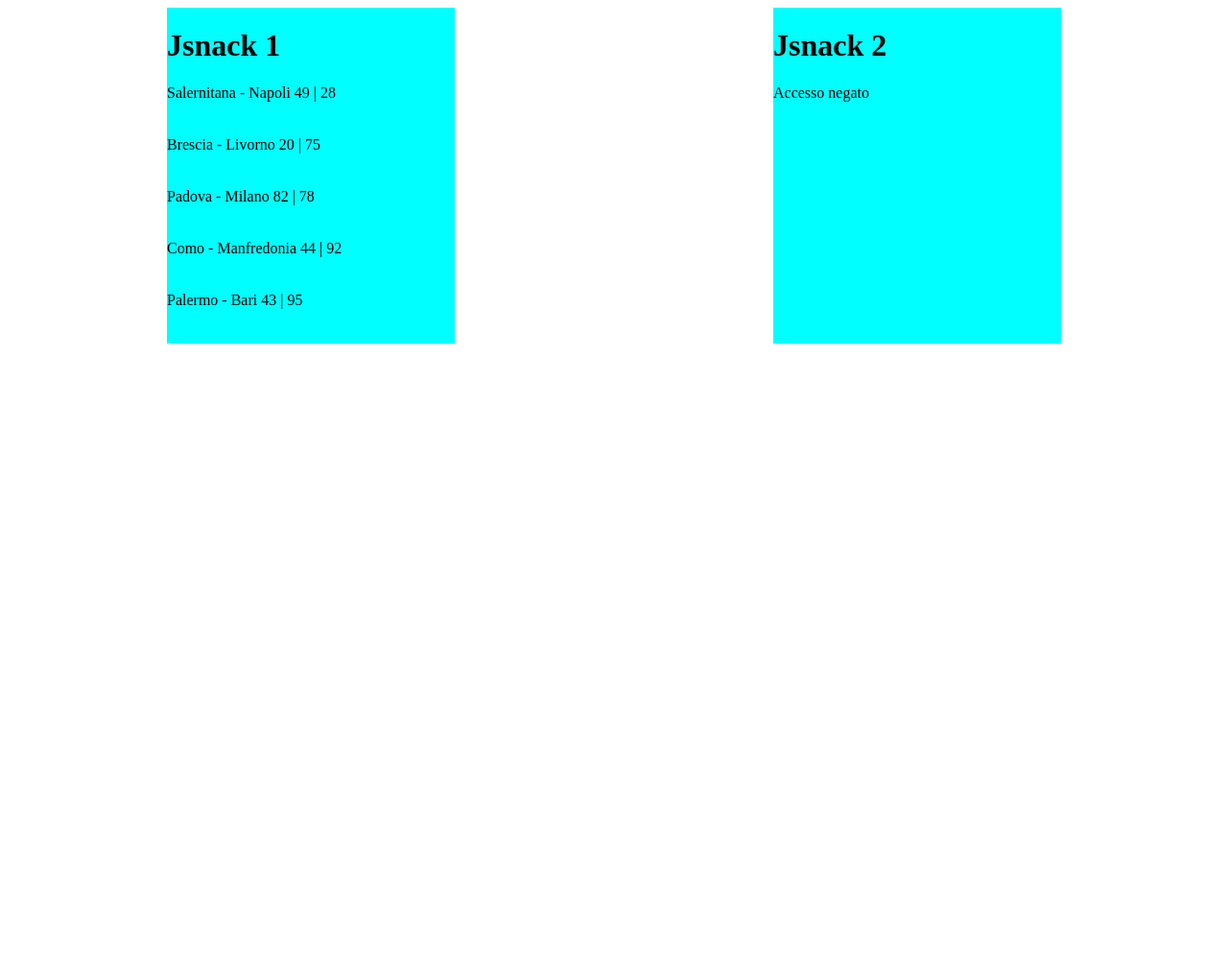
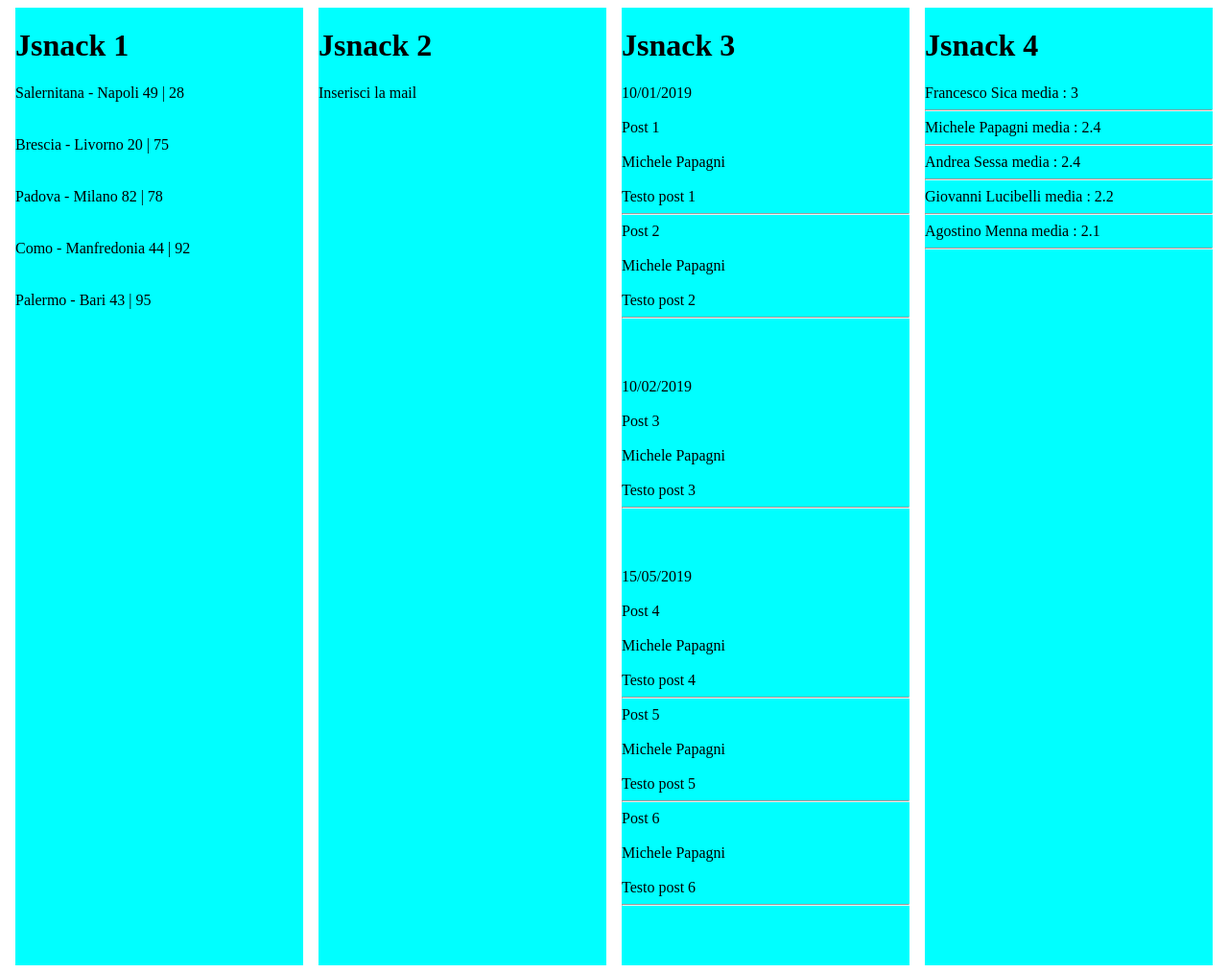
Before and after one commit to frankyfloy/php-snacks-b1, a PHP site: page /?name=1 in a window 1280 px wide. Shown: the whole page at 96% size. Before the commit the page ends 358 px from the top, so only its background shows below. Run offline with PHP 8.4, Linux system fonts and the light colour scheme; data that the repository does not hold is empty.

Commit message:
Terminato

```diff
--- a/index.php
+++ b/index.php
@@ -1,52 +1,121 @@
-<!-- Jsnack 1 DATE-->
+
 <?php
-    $partite = array(
-        array(
+    // Jsnack 1 DATE
+    $partite = [
+        [
             'homeTeam' => 'Salernitana',
             'teamAway' =>'Napoli',
             'score_homeTeam' => rand(0, 100),
             'homeTeam_teamAway' => rand(0, 100)
-        ),
-        array(
+        ],
+        [
             'homeTeam' => 'Brescia',
             'teamAway' =>'Livorno',
             'score_homeTeam' => rand(0, 100),
             'homeTeam_teamAway' => rand(0, 100)
-        ),
-        array(
+        ],
+        [
             'homeTeam' => 'Padova',
             'teamAway' =>'Milano',
             'score_homeTeam' => rand(0, 100),
             'homeTeam_teamAway' => rand(0, 100)
-        ),
-        array(
+        ],
+        [
             'homeTeam' => 'Como',
             'teamAway' =>'Manfredonia',
             'score_homeTeam' => rand(0, 100),
             'homeTeam_teamAway' => rand(0, 100)
-        ),
-        array(
+        ],
+        [
             'homeTeam' => 'Palermo',
             'teamAway' =>'Bari',
             'score_homeTeam' => rand(0, 100),
             'homeTeam_teamAway' => rand(0, 100)
-        )
-    );
+        ]
+    ];
 
-
+    // Jsnack 2 DATE
     $name = $_GET['name'];
     $mail = $_GET['mail'];
-    $age = (int) $_GET['age'];
+    $age = $_GET['age'];
     $auth = "Inserisci la mail";
 
 
+    // Jsnack 3 DATE
+    $posts = [
+
+        '10/01/2019' => [
+            [
+                'title' => 'Post 1',
+                'author' => 'Michele Papagni',
+                'text' => 'Testo post 1'
+            ],
+            [
+                'title' => 'Post 2',
+                'author' => 'Michele Papagni',
+                'text' => 'Testo post 2'
+            ],
+        ],
+        '10/02/2019' => [
+            [
+                'title' => 'Post 3',
+                'author' => 'Michele Papagni',
+                'text' => 'Testo post 3'
+            ]
+        ],
+        '15/05/2019' => [
+            [
+                'title' => 'Post 4',
+                'author' => 'Michele Papagni',
+                'text' => 'Testo post 4'
+            ],
+            [
+                'title' => 'Post 5',
+                'author' => 'Michele Papagni',
+                'text' => 'Testo post 5'
+            ],
+            [
+                'title' => 'Post 6',
+                'author' => 'Michele Papagni',
+                'text' => 'Testo post 6'
+            ]
+        ],
+    ];
+
+    // Jsnack 4 DATE
+    $classe28 = [
+        [
+            'nome' => 'Francesco',
+            'cognome' => 'Sica',
+            'voti' => [3,3,3,3,3,3,3,3,3,3]
+        ],
+        [
+            'nome' => 'Michele',
+            'cognome' => 'Papagni',
+            'voti' => [3,2,3,1,3,3,2,3,1,3]
+        ],
+        [
+            'nome' => 'Andrea',
+            'cognome' => 'Sessa',
+            'voti' => [1,3,1,3,3,2,3,3,2,3]
+        ],
+        [
+            'nome' => 'Giovanni',
+            'cognome' => 'Lucibelli',
+            'voti' => [3,2,3,2,3,1,1,3,3,1]
+        ],
+        [
+            'nome' => 'Agostino',
+            'cognome' => 'Menna',
+            'voti' => [2,1,3,3,1,3,1,3,3,1]
+        ],
+    ];
 ?>
 
 
-<!-- Jsnack 2 DATE-->
-
 <div style="display: flex; justify-content: space-around;">
 
+    <!-- Jsnack 1 -->
     <div style="background-color: cyan; color: black; width: 300px;">
         <h1>Jsnack 1</h1>
         <?php
@@ -59,21 +128,53 @@
         }?>
     </div>
 
-
+    <!-- Jsnack 2 DATE -->
     <div style="background-color: cyan; color: black; width: 300px;">
         <h1>Jsnack 2</h1>
         <?php
             if (strlen($name) > 3 &&
-                strpos($mail,".") > 0 &&
-                strpos($mail,"@") > 0 &&
-                is_int($age)){
+                strpos($mail,".") &&
+                strpos($mail,"@") &&
+                is_numeric($age)){
+
                 $auth = "Accesso riuscito";
+                echo 'email : '.$mail.'<br><br><br>'.$auth;
+                // echo $auth;
+
+            }elseif (strlen($mail) == false) {
                 echo $auth;
-
             }else {
                 $auth = "Accesso negato";
                 echo $auth;
             }
         ?>
     </div>
+
+    <!-- Jsnack 3 DATE -->
+    <div style="background-color: cyan; color: black; width: 300px;">
+        <h1>Jsnack 3</h1>
+        <?php
+            foreach ($posts as $date => $posts_by_date) {
+                echo $date."<br><br>";
+
+                for ($i=0; $i < count($posts_by_date); $i++) {
+                    $post = $posts_by_date[$i];
+                    echo $post['title']."<br><br>".$post['author']."<br><br>".$post['text']."<hr>";
+                }
+                echo "<br><br><br>";
+            }
+        ?>
+    </div>
+
+    <!-- Jsnack 4 DATE -->
+    <div style="background-color: cyan; color: black; width: 300px;">
+        <h1>Jsnack 4</h1>
+        <?php
+
+            for ($i=0; $i < count($classe28); $i++) {
+                $media = array_sum($classe28[$i]['voti']) / count($classe28[$i]['voti']);
+                echo $classe28[$i]['nome']." ".$classe28[$i]['cognome']." media : ".$media."<hr>";
+            }
+        ?>
+    </div>
 </div>
```
